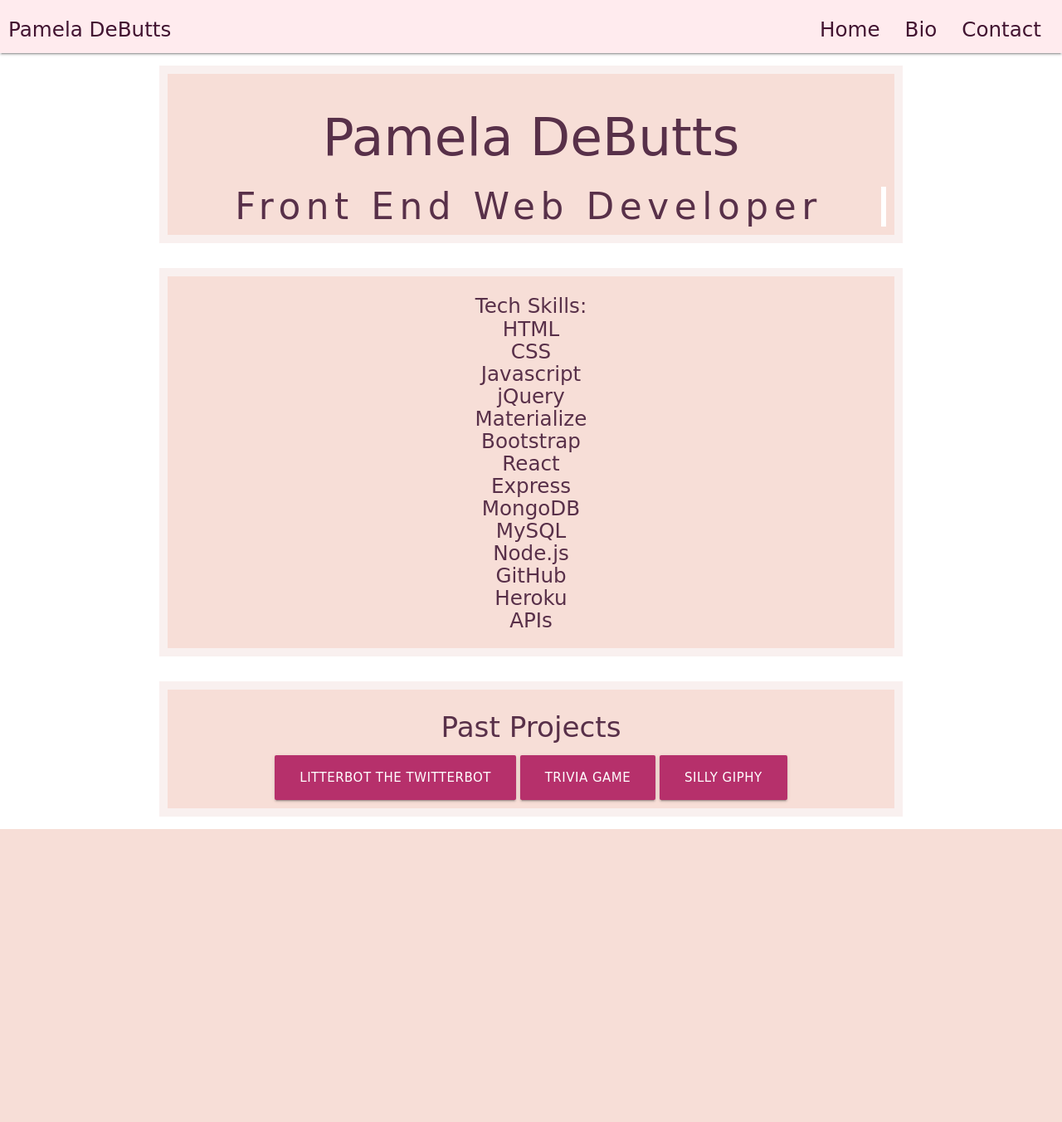
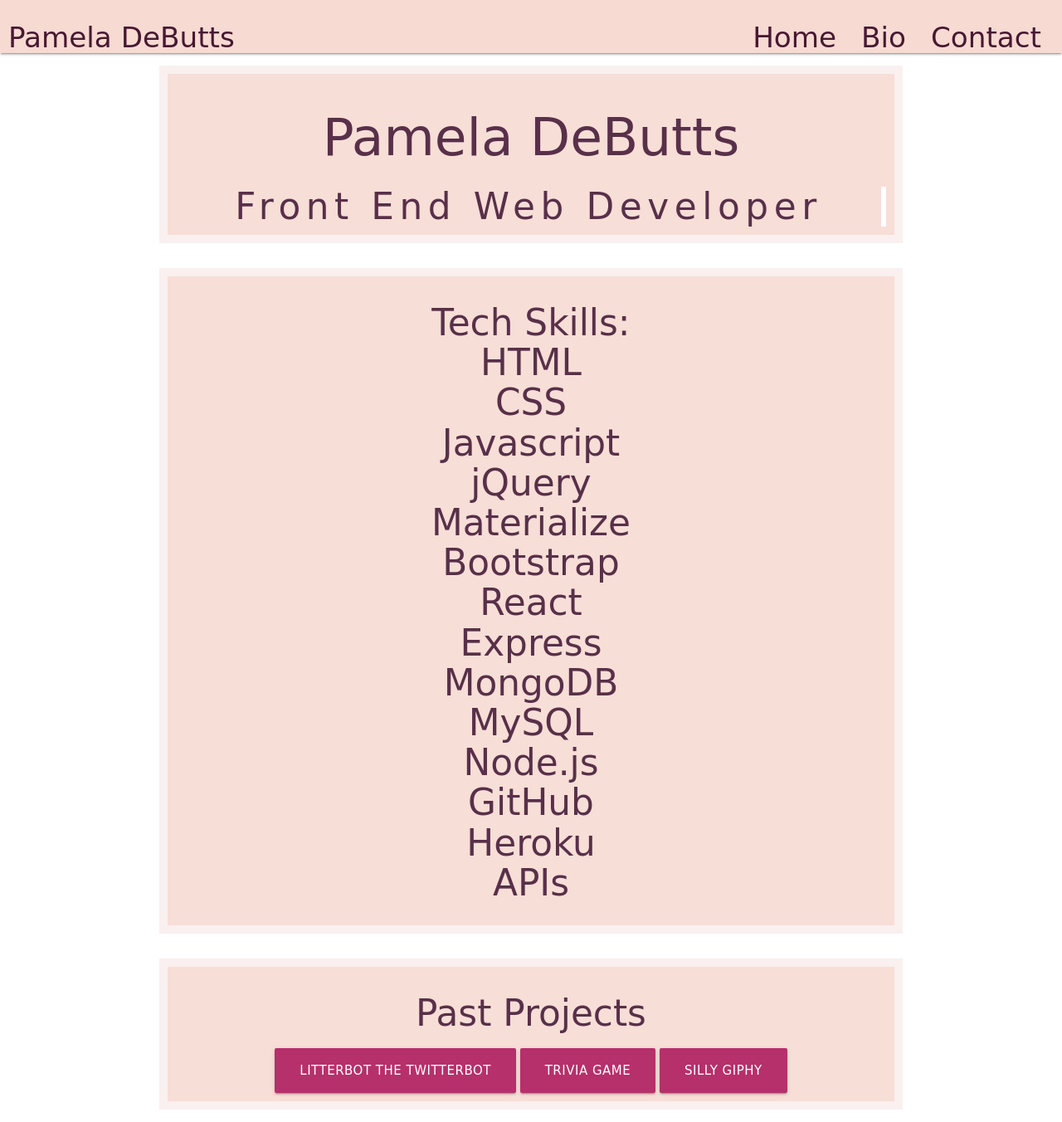
Before and after one commit to harendranathvegi9/devportfolio, a PHP site: page /skills.html in a window 1280 px wide. Shown: the whole page at 83% size. Before the commit the page ends 999 px from the top, so only its background shows below. Run offline with PHP 8.4, Linux system fonts and the light colour scheme; some libraries are stand-ins or nearby versions; some web fonts are replaced.

Commit message:
navbar css changes

```diff
--- a/css/dev.css
+++ b/css/dev.css
@@ -7,13 +7,14 @@
  .nav-wrapper{
 	padding: 10px;
  	font-family: "Marcellus SC", cursive;
- 	color: #f9efed;
- 	background-color: #ffebee;
+ 	color: #471832;
+ 	background-color: #f7dad2;
  	font-style: bold;
+
  }
 
- h5{
- 	color: #421431;
+ h4{
+ 	color: #471832;
  }
 #name{
 	background-color: #f7dad2;
--- a/skills.html
+++ b/skills.html
@@ -20,11 +20,11 @@
 
   <nav>
     <div class="nav-wrapper">
-      <a href="index.html" class="brand-logo"><h5>Pamela DeButts</h5></a>
+      <a href="index.html" class="brand-logo"><h4>Pamela DeButts</h4></a>
       <ul id="nav-mobile" class="right hide-on-med-and-down">
-        <li><a href="index.html"><h5>Home</h5></a></li>
-        <li><a href="bio.html"><h5>Bio</h5></a></li>
-        <li><a href="contact.html"><h5>Contact</h5></a></li>
+        <li><a href="index.html"><h4>Home</h4></a></li>
+        <li><a href="bio.html"><h4>Bio</h4></a></li>
+        <li><a href="contact.html"><h4>Contact</h4></a></li>
       </ul>
     </div>
   </nav>
@@ -41,7 +41,7 @@
 <div class="section">
   <div class="container" id="techSkills">
    <!--  <h4>Tech Skills</h4> -->
-    <h5>Tech Skills:<div id="rotate">
+    <h3>Tech Skills:<div id="rotate">
     <div>HTML</div>
      <div>CSS</div>
      <div>Javascript</div>
@@ -56,13 +56,13 @@
      <div>GitHub</div>
      <div>Heroku</div>
      <div>APIs</div>
-      </div> </h5>
+      </div> </h3>
   </div>
 </div>
 
 <div class="section">
 <div class="container" id="projects">
-  <h4>Past Projects</h4>
+  <h3>Past Projects</h3>
   <a class="waves-effect waves-light btn-large pink darken-3" href="http://litterbot.herokuapp.com/home">LitterBot the Twitterbot</a>
   <a class="waves-effect waves-light btn-large pink darken-3" href="http://still-tor-60632.herokuapp.com/">Trivia Game</a>
   <a class="waves-effect waves-light btn-large pink darken-3" href="http://damp-peak-70364.herokuapp.com/">Silly Giphy</a>
```
Also changed, not shown: bio.html (+4 -4 lines), contact.html (+4 -4 lines), index.html (+4 -4 lines).
